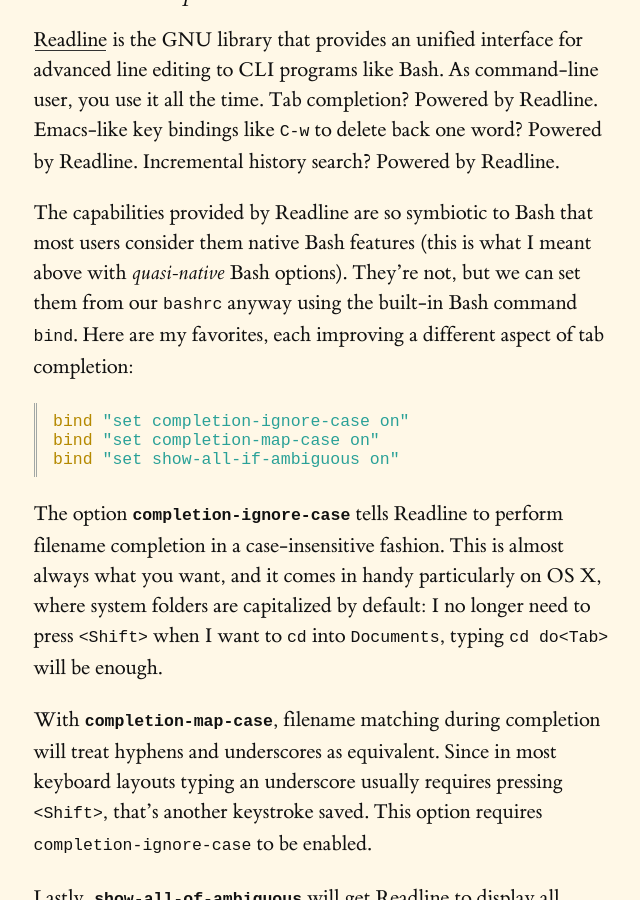
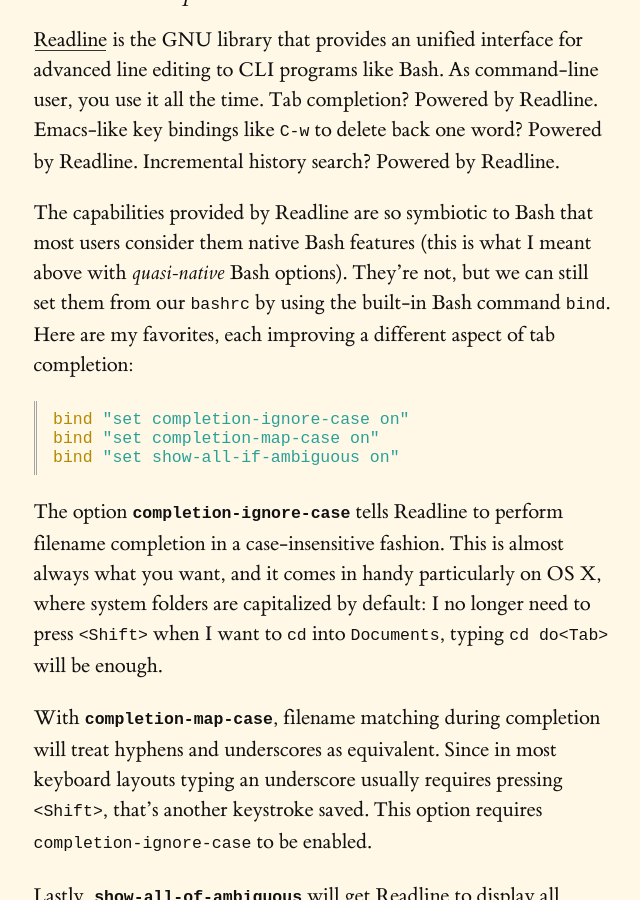
Before and after one commit to mrzool/mrzool.github.io, a Jekyll site: the page built from _posts/2015-12-10-sensible-bash.md, in a window 1280 px wide and 900 px high, scrolled down 1305 px. Shown: the whole window, without its empty margins (284-924 px from the left). Built offline with Jekyll 4.4.1, drawn with Linux system fonts in a browser that asks for light colours.

Commit message:
Better wordings

````diff
--- a/_posts/2015-12-10-sensible-bash.md
+++ b/_posts/2015-12-10-sensible-bash.md
@@ -21,7 +21,7 @@
 
 [Readline](https://cnswww.cns.cwru.edu/php/chet/readline/rltop.html) is the GNU library that provides an unified interface for advanced line editing to CLI programs like Bash. As command-line user, you use it all the time. Tab completion? Powered by Readline. Emacs-like key bindings like `C-w` to delete back one word? Powered by Readline. Incremental history search? Powered by Readline.
 
-The capabilities provided by Readline are so symbiotic to Bash that most users consider them native Bash features (this is what I meant above with *quasi-native* Bash options). They're not, but we can set them from our `bashrc` anyway using the built-in Bash command `bind`. Here are my favorites, each improving a different aspect of tab completion:
+The capabilities provided by Readline are so symbiotic to Bash that most users consider them native Bash features (this is what I meant above with *quasi-native* Bash options). They're not, but we can still set them from our `bashrc` by using the built-in Bash command `bind`. Here are my favorites, each improving a different aspect of tab completion:
 
 ```bash
 bind "set completion-ignore-case on"
````
